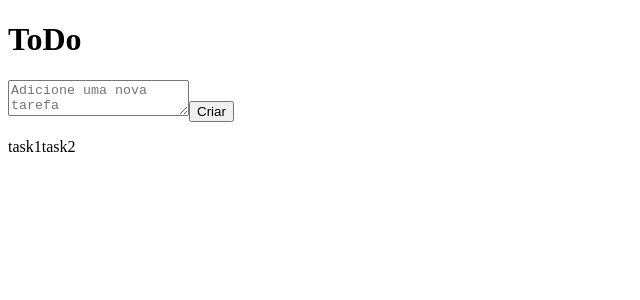
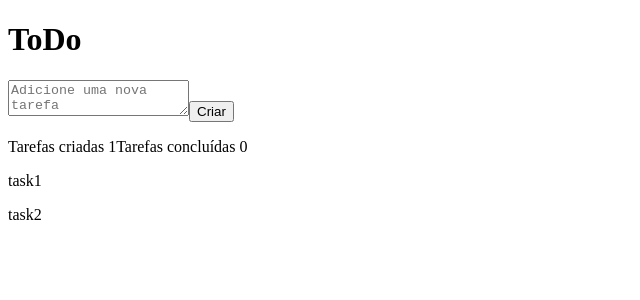
Before and after one commit to caiolemedev/Rocketseat_Desafios_ToDoList, a React (Vite) app in the folder ToDoList/: page / in a window 1280 px wide. Shown: the top 300 px of the page, without its empty margins (0-640 px from the left). Built offline with nearby package versions, Linux system fonts and the light colour scheme.

Commit message:
Updated ToDo and created Task components
Updated ToDo and created Task components

```diff
--- /dev/null
+++ b/ToDoList/src/components/Task.tsx
@@ -0,0 +1,7 @@
+
+
+export function Task({content}) {
+  return(
+    <p>{content}</p>
+  )
+}
--- a/ToDoList/src/components/ToDo.tsx
+++ b/ToDoList/src/components/ToDo.tsx
@@ -1,5 +1,6 @@
 import { useState } from 'react'
 
+import { Task } from './Task'
 
 export function ToDo() {
 
@@ -15,6 +16,10 @@ export function ToDo() {
   function handleNewTaskChange() {
     event.target.setCustomValidity('')
     setNewTask(event.target.value)
+  }
+
+  function deleteTask(){
+
   }
 
   return (
@@ -33,7 +38,19 @@ export function ToDo() {
 
       <div className={'taskList'}>
         <p>
-          {tasks}
+          <span>Tarefas criadas 1</span>
+          <span>Tarefas concluídas 0</span>
+        </p>
+        <p>
+          {tasks.map(task => {
+            return (
+              <Task
+                key={task}
+                content={task}
+                onDeleteTask={deleteTask}
+              />
+            )
+          })}
         </p>
       </div>
 
```
